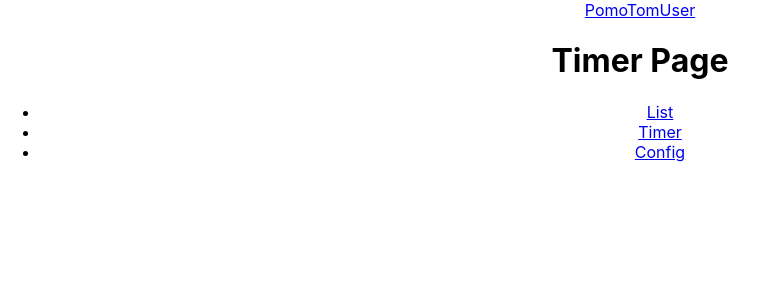
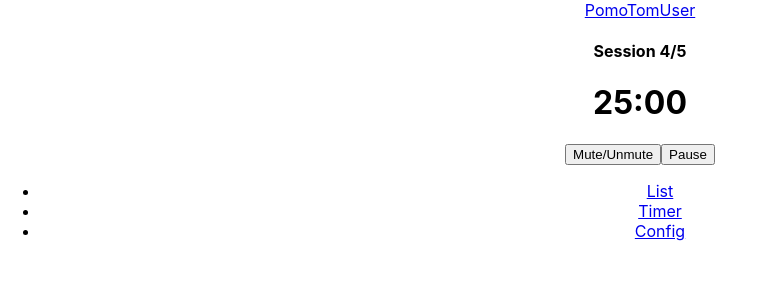
Before and after one commit to krismally/pomo-frontend, a React (Create React App) app: page / in a window 1280 px wide. Shown: the top 300 px of the page, without its empty margins (0-768 px from the left). Built offline with nearby package versions, Linux system fonts and the light colour scheme.

Commit message:
basic timer face

```diff
--- /dev/null
+++ b/src/components/MainTimer.js
@@ -0,0 +1,16 @@
+const MainTimer = (props) => {
+    return (
+        <div className="Timer">
+            <div className="TimerFace">
+                <h4>Session 4/5</h4>
+                <h1>25:00</h1>
+            </div>
+            <div className="controls">
+                <button className="sound">Mute/Unmute</button>
+                <button className="play-pause">Pause</button>
+            </div>
+        </div>
+    );
+}
+
+export default MainTimer;
--- a/src/pages/Timer.js
+++ b/src/pages/Timer.js
@@ -1,5 +1,8 @@
+import MainTimer from "../components/MainTimer";
+
 const Timer = (props) => {
-    return <h1>Timer Page</h1>
+    return <MainTimer />
+
 };
 
 export default Timer;
```
